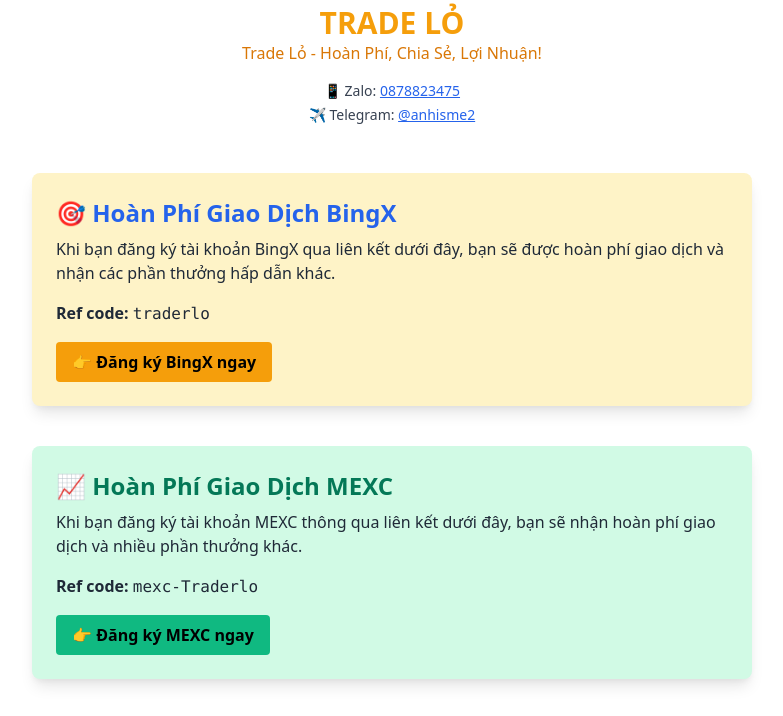
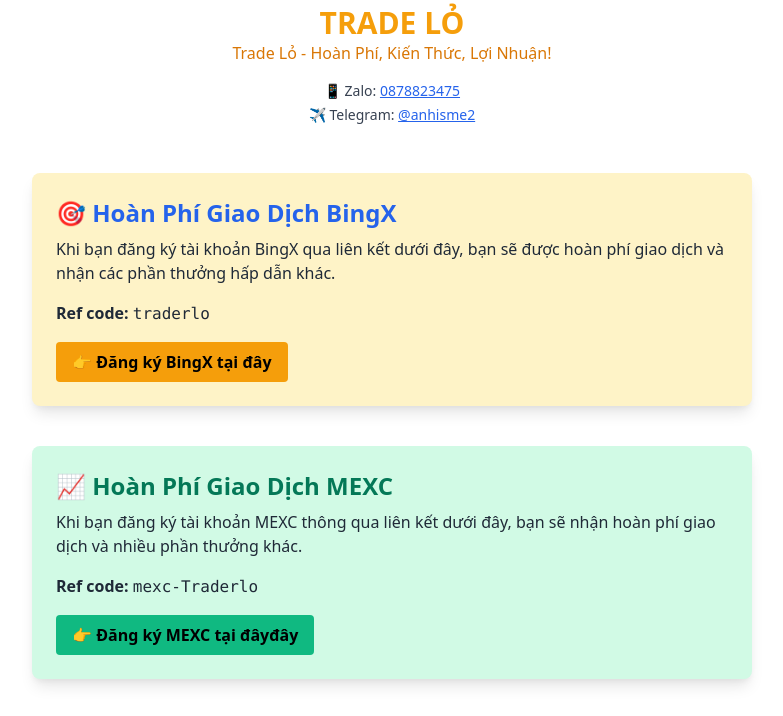
Before and after one commit to Anhbmt2k2/tradelo, a plain HTML site: page index.html in a window 1280 px wide. Shown: the part 235-951 px from the top of the page, without its empty margins (248-1031 px from the left). Drawn offline with nearby package versions, Linux system fonts and the light colour scheme.

Commit message:
Update index.html

```diff
--- a/index.html
+++ b/index.html
@@ -18,7 +18,7 @@
     <img src="12323.jpg" alt="Logo Trader Lỏ"
          class="mx-auto w-16 h-16 mb-2">
     <h1 class="text-3xl font-bold text-yellow-500">TRADE LỎ</h1>
-    <p class="text-yellow-600">Trade Lỏ - Hoàn Phí, Chia Sẻ, Lợi Nhuận!</p>
+    <p class="text-yellow-600">Trade Lỏ - Hoàn Phí, Kiến Thức, Lợi Nhuận!</p>
 
     <!-- Liên hệ -->
     <div class="mt-4 text-sm text-gray-700 space-y-1">
@@ -43,7 +43,7 @@
       <p><strong>Ref code:</strong> <code>traderlo</code></p>
       <a href="https://bingx.com/partner/traderlo" target="_blank"
          class="inline-block mt-4 px-4 py-2 bg-yellow-500 text-black font-bold rounded hover:bg-yellow-400 transition">
-        👉 Đăng ký BingX ngay
+        👉 Đăng ký BingX tại đây
       </a>
     </section>
 
@@ -56,7 +56,7 @@
       <p><strong>Ref code:</strong> <code>mexc-Traderlo</code></p>
       <a href="https://byvn.net/Traderlo" target="_blank"
          class="inline-block mt-4 px-4 py-2 bg-green-500 text-black font-bold rounded hover:bg-green-400 transition">
-        👉 Đăng ký MEXC ngay
+        👉 Đăng ký MEXC tại đâyđây
       </a>
     </section>
 
@@ -66,7 +66,6 @@
       <ul class="list-disc list-inside space-y-2">
         <li><strong>Tiết kiệm chi phí:</strong> Giảm thiểu chi phí giao dịch, tăng lợi nhuận cho mỗi lệnh.</li>
         <li><strong>Ưu đãi thành viên mới:</strong> Nhận bonus hoặc phần thưởng khi tham gia qua link giới thiệu.</li>
-        <li><strong>Chương trình đối tác:</strong> Cơ hội kiếm thêm thu nhập từ việc giới thiệu bạn bè.</li>
         <li><strong>Trải nghiệm nền tảng chất lượng:</strong> BingX & MEXC là sàn uy tín, hỗ trợ đa dạng sản phẩm.</li>
         <li><strong>Hỗ trợ cộng đồng:</strong> Tham gia nhóm Zalo để học hỏi chiến lược và mẹo giao dịch.</li>
       </ul>
```
